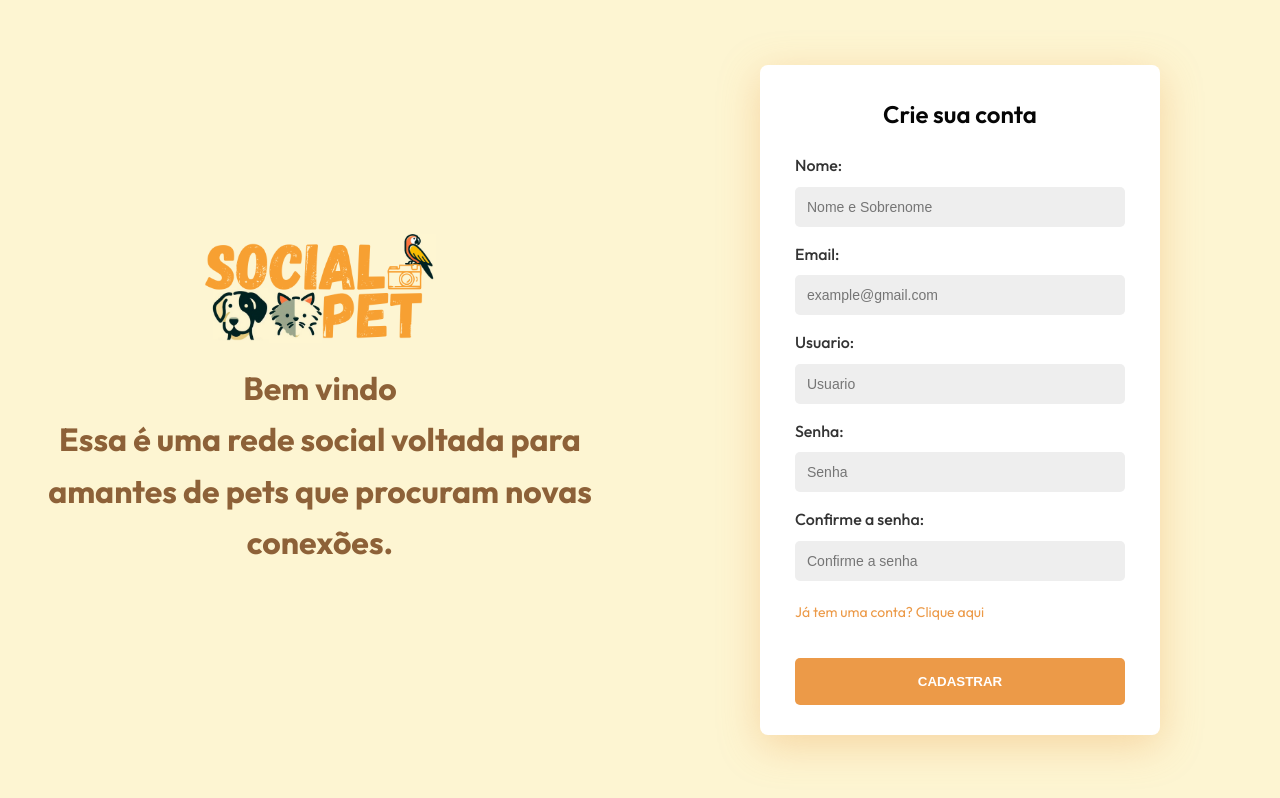
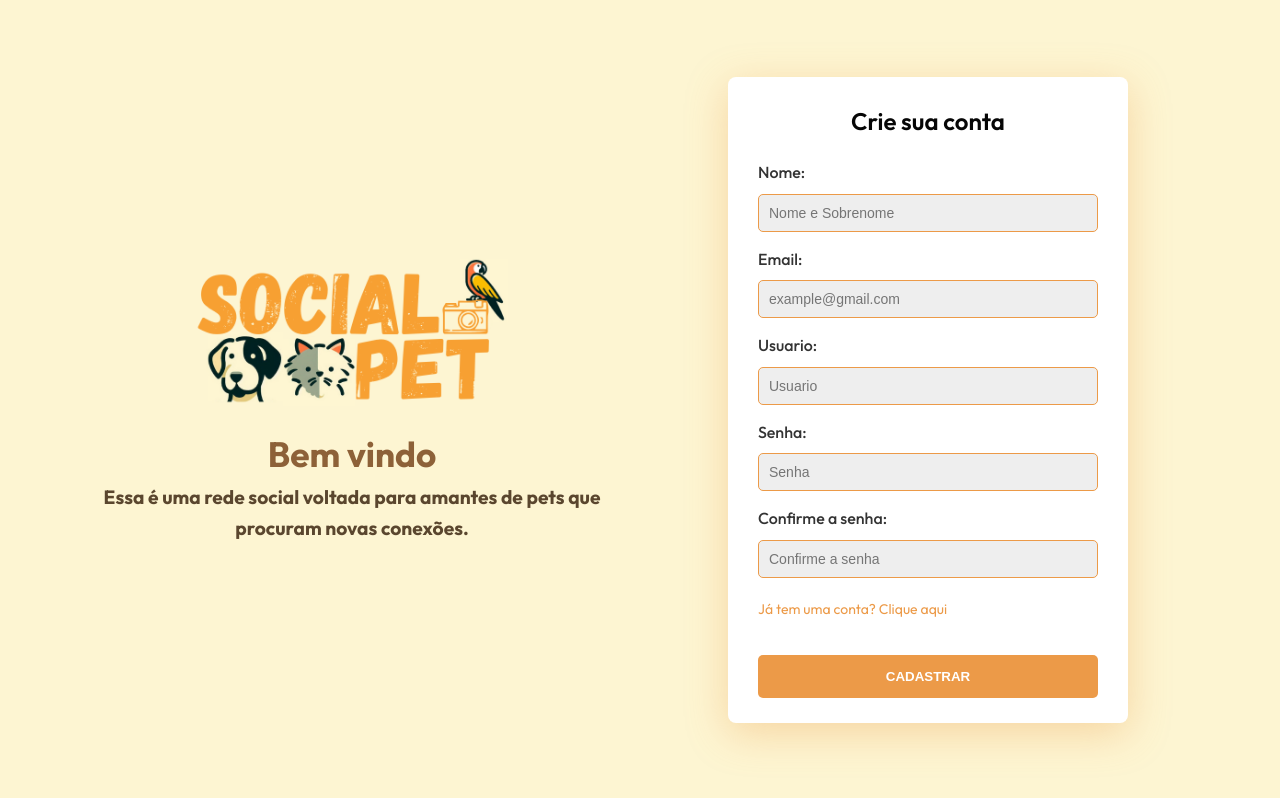
Before and after one commit to viitorags/SocialPet, a website: page src/pages/cadastro.html in a window 1280 px wide. Drawn offline with Linux system fonts and the light colour scheme.

Commit message:
Mudança na aparencia da tela de cadastro!

```diff
--- a/src/css/cadastro.css
+++ b/src/css/cadastro.css
@@ -6,21 +6,26 @@ body {
     background-color: #fdf5d2;
     margin: 0;
     padding: 0;
+    display: flex;
+    justify-content: center;
+    align-items: center;
+    height: 100vh;
     overflow: hidden;
 }
 
 .main-sign {
     width: 100vw;
-    height: 100vh;
+    height: auto;
+    min-height: 80vh;
     display: flex;
     justify-content: center;
     align-items: center;
     flex-direction: row;
+    padding: 40px 0;
 }
 
 .left-sign {
-    width: 50vw;
-    height: 100vh;
+    width: 45vw;
     display: flex;
     justify-content: center;
     align-items: center;
@@ -30,19 +35,24 @@ body {
 }
 
 .left-sign img {
-    max-width: 40%;
+    max-width: 60%;
     height: auto;
 }
 
 .left-sign h1 {
     color: #8d6138;
-    font-size: 2rem;
+    font-size: 2.2rem;
     margin-top: 20px;
+    font-weight: 700;
+}
+
+.left-sign p {
+    font-size: 1.2rem;
+    color: #5a462e;
 }
 
 .right-sign {
-    width: 50vw;
-    height: 100vh;
+    width: 45vw;
     display: flex;
     justify-content: center;
     align-items: center;
@@ -53,7 +63,7 @@ body {
 .card-sign {
     width: 100%;
     max-width: 400px;
-    padding: 30px 35px;
+    padding: 25px 30px;
     background: #FFF;
     border-radius: 8px;
     box-shadow: 0px 10px 40px rgba(236, 154, 72, 0.35);
@@ -83,14 +93,19 @@ body {
 
 .textfield input {
     width: 100%;
-    padding: 12px;
-    border: none;
+    padding: 10px;
+    border: 1px solid #ec9a48;
     border-radius: 5px;
     background: #EEE;
     color: #000;
     font-size: 14px;
     outline: none;
     box-sizing: border-box;
+    transition: border-color 0.3s ease;
+}
+
+.textfield input:focus {
+    border-color: #d98840;
 }
 
 .textfield a {
@@ -104,26 +119,10 @@ body {
     text-decoration: underline;
 }
 
-.checkfield {
-    display: flex;
-    align-items: center;
-    margin-top: 10px;
-}
-
-.checkfield label {
-    font-weight: 400;
-    margin-left: 10px;
-}
-
-.checkfield input {
-    width: 15px;
-    height: 15px;
-}
-
 .btn-sign {
     background-color: #EC9A48;
     width: 100%;
-    padding: 16px 0;
+    padding: 14px 0;
     margin-top: 20px;
     border: none;
     border-radius: 5px;
@@ -142,6 +141,8 @@ body {
 @media only screen and (max-width: 768px) {
     .main-sign {
         flex-direction: column;
+        height: auto;
+        min-height: 100vh;
     }
 
     .left-sign {
@@ -157,5 +158,6 @@ body {
     .card-sign {
         width: 90%;
         max-width: 350px;
+        box-shadow: none;
     }
 }
```
